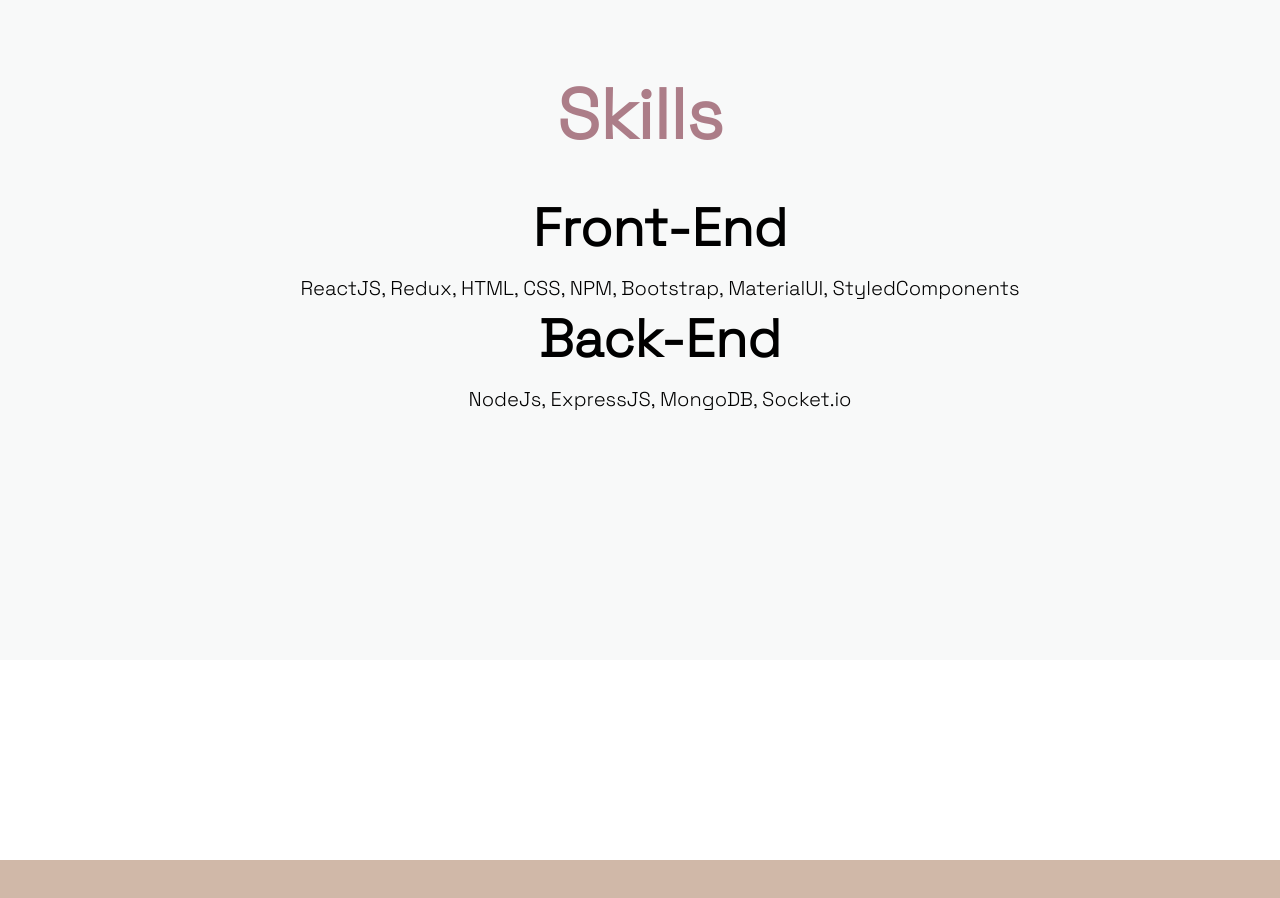
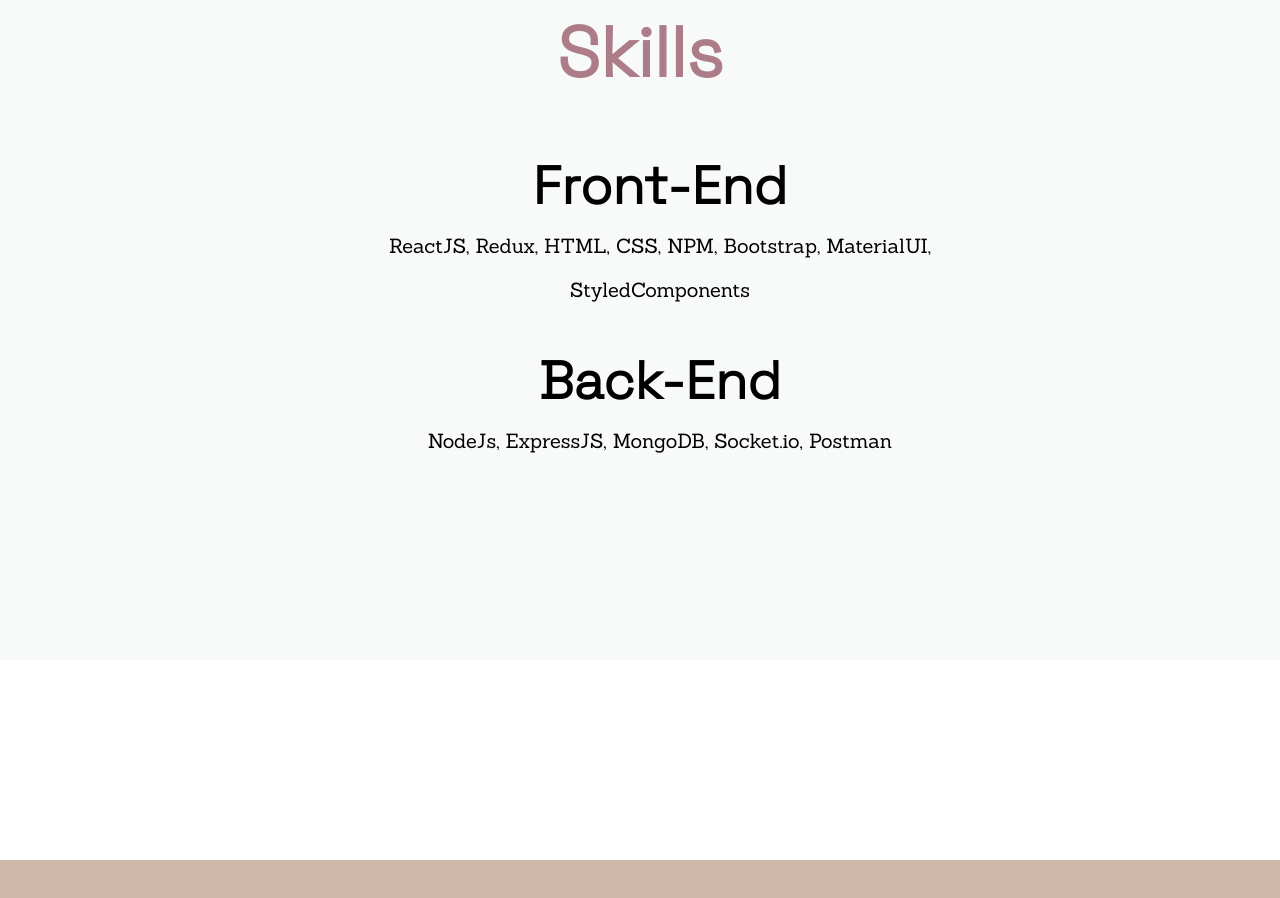
Before and after one commit to Chudii/portfolio, a React (Create React App) app: page / in a window 1280 px wide. Shown: the part 940-1838 px from the top of the page. Built offline with nearby package versions, Linux system fonts and the light colour scheme.

Commit message:
updating home page and styling

```diff
--- a/src/pages/Home.js
+++ b/src/pages/Home.js
@@ -28,7 +28,7 @@
                     <li className='item'>
                         <h2>Back-End</h2>
                         <span>
-                            NodeJs, ExpressJS, MongoDB, Socket.io
+                            NodeJs, ExpressJS, MongoDB, Socket.io, Postman
                         </span>
                     </li>
                 </ol>
--- a/src/styles/home.css
+++ b/src/styles/home.css
@@ -83,8 +83,14 @@
     width: 60%;
 }
 
+.list li {
+    padding: 20px 0;
+}
+
 .list span {
     font-size: 20px;
+    padding: 20px 0;
+    font-family: 'Sanchez';
 }
 
 @media only screen and (max-width: 600px) {
```
